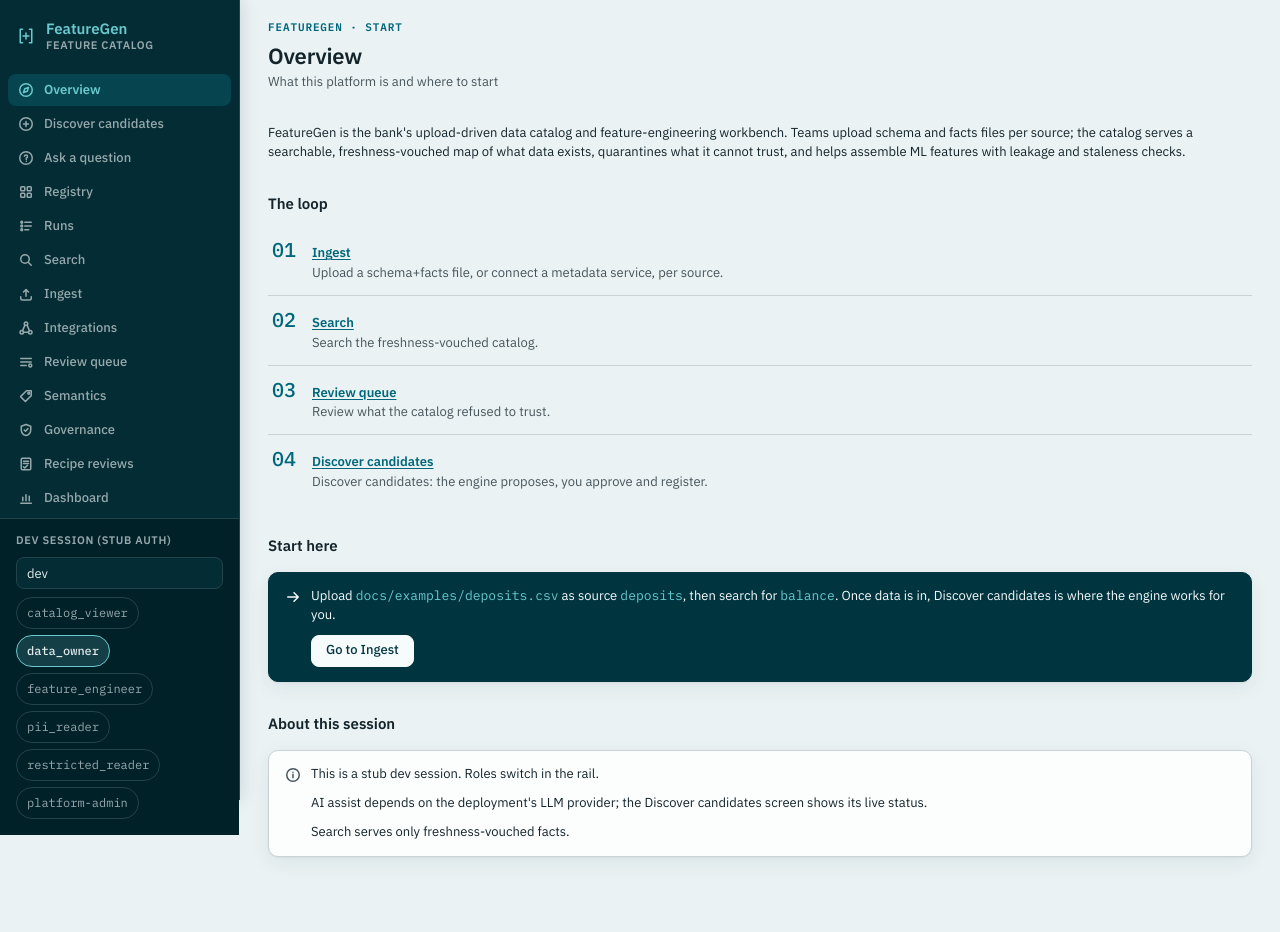
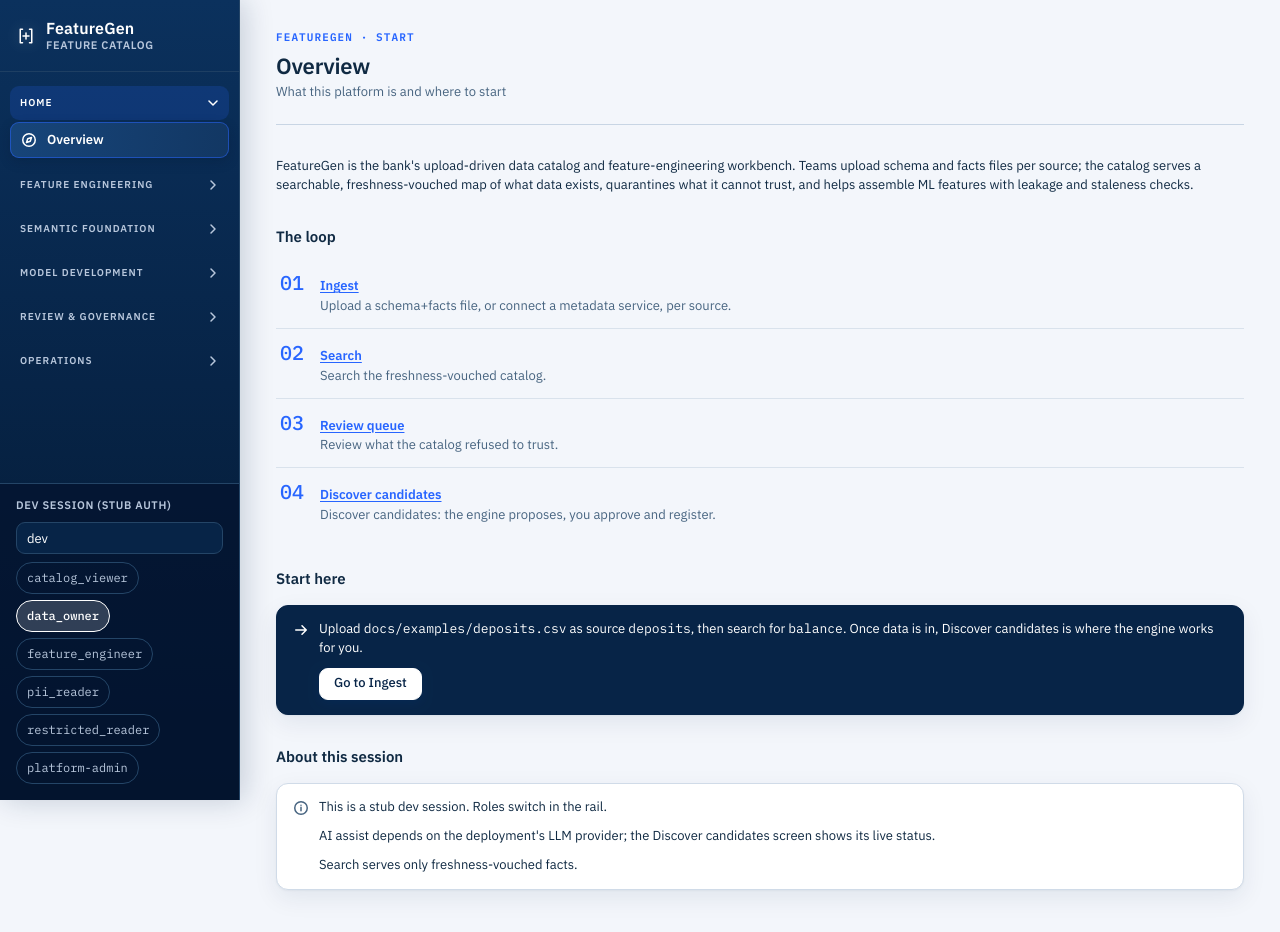
Before and after one commit to inder1991/feature-engineering, a React (Vite) app in the folder frontend/: page / in a window 1280 px wide. Shown: the top 932 px of the page. Built offline with nearby package versions, Linux system fonts and the light colour scheme.

Commit message:
side bar grouping and color change

```diff
--- a/frontend/src/App.tsx
+++ b/frontend/src/App.tsx
@@ -1,3 +1,4 @@
+import { useEffect, useState } from 'react'
 import type { ReactElement } from 'react'
 import {
   entityMapEnabled,
@@ -242,7 +243,7 @@ const PAGES: PageHead[] = [
   },
   {
     route: 'workbench',
-    label: 'Discover candidates',
+    label: 'Feature Discovery',
     eyebrow: 'CATALOG · GENERATE',
     title: 'Feature generation',
     description:
@@ -252,7 +253,7 @@ const PAGES: PageHead[] = [
   },
   {
     route: 'analysis',
-    label: 'Ask a question',
+    label: 'Analysis Workspace',
     eyebrow: 'CATALOG · ANALYSE',
     title: 'Analysis workspace',
     description:
@@ -261,14 +262,14 @@ const PAGES: PageHead[] = [
   },
   {
     route: 'registry',
-    label: 'Registry',
+    label: 'Feature Registry',
     eyebrow: 'CATALOG · REGISTRY',
     title: 'Feature registry',
     description: 'Browse registered features — open one for its hypothesis, lineage, and consumers.',
   },
   {
     route: 'runs',
-    label: 'Runs',
+    label: 'Generation Runs',
     eyebrow: 'CATALOG · RUNS',
     title: 'Feature runs',
     description:
@@ -277,7 +278,7 @@ const PAGES: PageHead[] = [
   },
   {
     route: 'search',
-    label: 'Search',
+    label: 'Catalog Search',
     eyebrow: 'CATALOG · SEARCH',
     title: 'Search',
     description:
@@ -298,14 +299,14 @@ const PAGES: PageHead[] = [
     // The route stays 'upload' (#/upload unchanged — deep links keep working); only the words
     // change: the screen now holds two peer ingest paths (file upload + OpenMetadata connector).
     route: 'upload',
-    label: 'Ingest',
+    label: 'Data Ingestion',
     eyebrow: 'CATALOG · INGEST',
     title: 'Ingest',
     description: 'Bring data maps into the catalog: upload a file, or pull from a configured sync.',
   },
   {
     route: 'integrations',
-    label: 'Integrations',
+    label: 'Data Connections',
     eyebrow: 'CATALOG · INTEGRATIONS',
     title: 'Integrations',
     description:
@@ -313,14 +314,14 @@ const PAGES: PageHead[] = [
   },
   {
     route: 'review',
-    label: 'Review queue',
+    label: 'Data Quality Review',
     eyebrow: 'CATALOG · REVIEW QUEUE',
     title: 'Review queue',
     description: 'Rows the catalog refused to trust',
   },
   {
     route: 'semantics',
-    label: 'Semantics',
+    label: 'Semantic Review',
     eyebrow: 'CATALOG · SEMANTICS',
     title: 'Semantics pending',
     description:
@@ -329,7 +330,7 @@ const PAGES: PageHead[] = [
   },
   {
     route: 'governance',
-    label: 'Governance',
+    label: 'Relationship Review',
     eyebrow: 'CATALOG · GOVERNANCE REVIEW',
     // One cross-catalog decision queue now (it used to be three source-keyed tabs behind a text
     // input): the header names the judgement being asked for, not the fact types it spans.
@@ -342,7 +343,7 @@ const PAGES: PageHead[] = [
   },
   {
     route: 'recipes',
-    label: 'Recipe reviews',
+    label: 'Recipe Approvals',
     eyebrow: 'CATALOG · RECIPE REVIEWS',
     title: 'Recipe reviews',
     description:
@@ -352,7 +353,7 @@ const PAGES: PageHead[] = [
   },
   {
     route: 'dashboard',
-    label: 'Dashboard',
+    label: 'Governance Dashboard',
     eyebrow: 'Governance',
     title: 'Governance dashboard',
     description: 'Pipeline rollups + outcomes.',
@@ -361,12 +362,76 @@ const PAGES: PageHead[] = [
     // Internal, authority-only, behind VITE_INTENT_GATE_CONSOLE — filtered out of the rendered
     // nav in App() when the flag is off (parseHash also refuses the route then).
     route: 'gate',
-    label: 'Gate console',
+    label: 'Gate Evaluation',
     eyebrow: 'INTENT · GATE CONSOLE',
     title: 'Gate evaluation',
     description:
       'Authority-only: run the machine gate over a shadow cohort — verdict, failed conditions, '
       + 'coverage, and the population behind the numbers. Evaluating decides nothing.',
+  },
+]
+
+// The primary rail is organized by user intent rather than implementation order. Detail sheets
+// stay outside these groups, while flag-gated destinations disappear with their page definition.
+const NAV_GROUPS: ReadonlyArray<{ id: string; label: string; routes: readonly Route[] }> = [
+  { id: 'home', label: 'Home', routes: ['overview'] },
+  {
+    id: 'feature-engineering',
+    label: 'Feature Engineering',
+    routes: ['workbench', 'analysis', 'registry', 'runs'],
+  },
+  {
+    id: 'data-catalog',
+    label: 'Semantic Foundation',
+    routes: ['search', 'upload', 'integrations', 'entity-map'],
+  },
+  { id: 'model-development', label: 'Model Development', routes: [] },
+  {
+    id: 'review-governance',
+    label: 'Review & Governance',
+    routes: ['review', 'semantics', 'governance', 'recipes'],
+  },
+  { id: 'operations', label: 'Operations', routes: ['dashboard', 'gate'] },
+]
+
+const PLANNED_MODEL_ITEMS: ReadonlyArray<{ label: string; icon: ReactElement }> = [
+  {
+    label: 'Labelled Data Readiness',
+    icon: (
+      <NavIcon>
+        <path d="M3 3.25h10v9.5H3z" />
+        <path d="M5.25 6.25h5.5M5.25 9h3.5" />
+        <path d="m9.75 10.5 1 1 2-2.25" />
+      </NavIcon>
+    ),
+  },
+  {
+    label: 'AutoML Experiments',
+    icon: (
+      <NavIcon>
+        <path d="M5.5 2.75h5M7 2.75v3l-3.6 6.1a.9.9 0 0 0 .78 1.35h7.64a.9.9 0 0 0 .78-1.35L9 5.75v-3" />
+        <path d="M5.2 9.5h5.6" />
+      </NavIcon>
+    ),
+  },
+  {
+    label: 'Model Validation',
+    icon: (
+      <NavIcon>
+        <path d="M8 2.5 13 4.4v3.7c0 2.55-1.72 4.55-5 5.4-3.28-.85-5-2.85-5-5.4V4.4z" />
+        <path d="m5.5 8 1.6 1.6 3.4-3.4" />
+      </NavIcon>
+    ),
+  },
+  {
+    label: 'Model Registry',
+    icon: (
+      <NavIcon>
+        <ellipse cx="8" cy="4" rx="5" ry="1.75" />
+        <path d="M3 4v4c0 .97 2.24 1.75 5 1.75S13 8.97 13 8V4" />
+        <path d="M3 8v4c0 .97 2.24 1.75 5 1.75s5-.78 5-1.75V8" />
+      </NavIcon>
+    ),
   },
 ]
 
@@ -433,6 +498,16 @@ const DETAIL_PAGES: Partial<Record<Route, PageHead>> = {
 
 export default function App() {
   const { route, navigate, params } = useHashRoute()
+  const activeNavGroupId = NAV_GROUPS.find(group => group.routes.includes(route))?.id
+  const [openNavGroupId, setOpenNavGroupId] = useState<string | null>(
+    () => activeNavGroupId ?? 'home',
+  )
+  // A deep link, browser history navigation, or an action elsewhere in the app must reveal the
+  // destination that became current. Directly collapsing the current group still works because
+  // this effect only runs when the active group actually changes.
+  useEffect(() => {
+    if (activeNavGroupId) setOpenNavGroupId(activeNavGroupId)
+  }, [activeNavGroupId])
   // The upload -> review handoff travels entirely in the URL (?source=). No component state:
   // the hash is the single source of truth, so back/forward and shared deep links always show
   // the queue the address bar names.
@@ -475,7 +550,37 @@ export default function App() {
           </div>
         </div>
         <nav className="rail-nav" aria-label="Primary">
-          {pages.map(p => (
+          {NAV_GROUPS.map(group => {
+            const groupPages = group.routes
+              .map(groupRoute => pages.find(p => p.route === groupRoute))
+              .filter((p): p is PageHead => p !== undefined)
+            const expanded = openNavGroupId === group.id
+            const toggleId = `nav-group-${group.id}-toggle`
+            const panelId = `nav-group-${group.id}-panel`
+            return (
+              <section className="nav-group" aria-labelledby={toggleId} key={group.id}>
+                <h2 className="nav-group-label">
+                  <button
+                    id={toggleId}
+                    className="nav-group-toggle"
+                    type="button"
+                    aria-expanded={expanded}
+                    aria-controls={panelId}
+                    onClick={() => setOpenNavGroupId(current => current === group.id ? null : group.id)}
+                  >
+                    <span>{group.label}</span>
+                    <svg
+                      className="nav-group-chevron"
+                      viewBox="0 0 12 12"
+                      aria-hidden="true"
+                      focusable="false"
+                    >
+                      <path d="m4 2 4 4-4 4" />
+                    </svg>
+                  </button>
+                </h2>
+                <div className="nav-group-items" id={panelId} hidden={!expanded}>
+                  {groupPages.map(p => (
                     <button
                       key={p.route}
                       type="button"
@@ -487,6 +592,22 @@ export default function App() {
                       {p.label}
                     </button>
                   ))}
+                  {group.id === 'model-development' && PLANNED_MODEL_ITEMS.map(item => (
+                    <button
+                      className="nav-item nav-item--planned"
+                      type="button"
+                      disabled
+                      key={item.label}
+                    >
+                      {item.icon}
+                      <span>{item.label}</span>
+                      <span className="nav-item-status">Planned</span>
+                    </button>
+                  ))}
+                </div>
+              </section>
+            )
+          })}
         </nav>
         <div className="rail-session">
           <SessionBar />
```
Also changed, not shown: frontend/src/index.css, 2 other files (tests, documents, lock files or other folders). Lines whose indentation alone changed are shown as unchanged.
